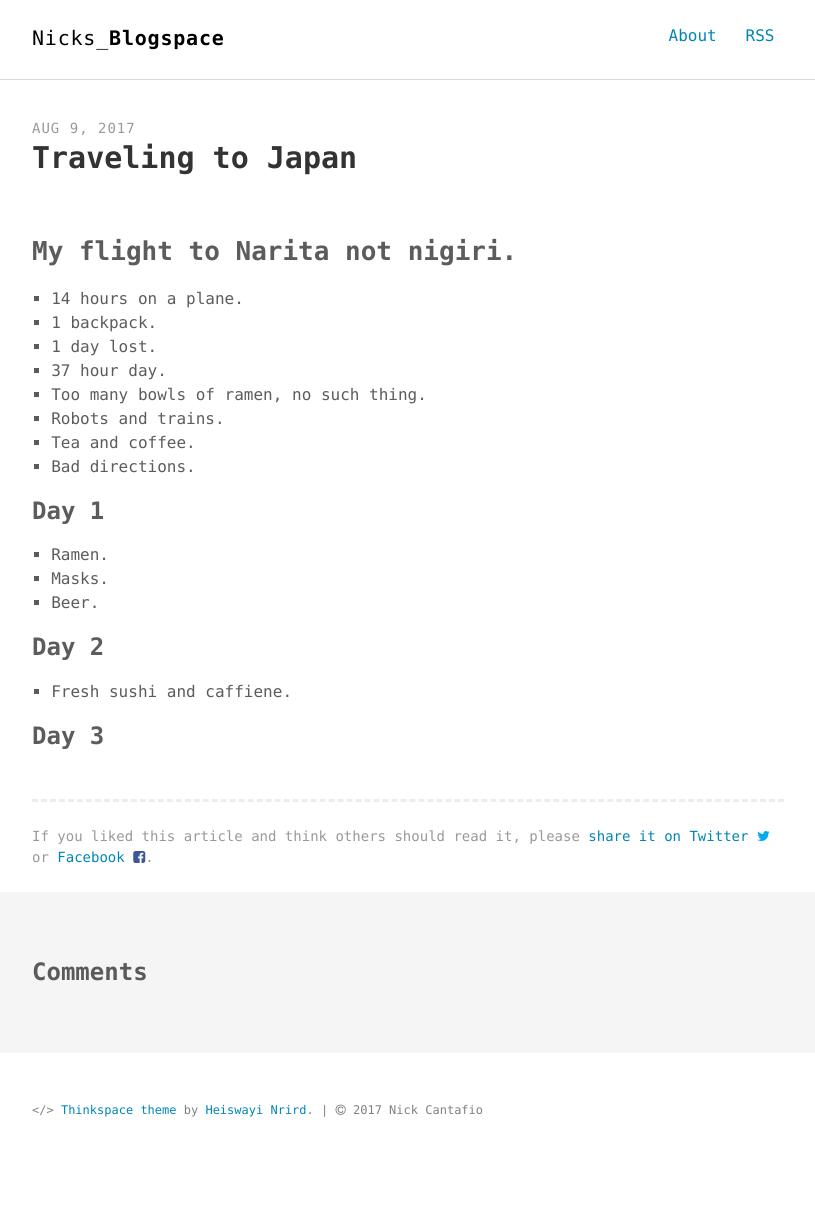
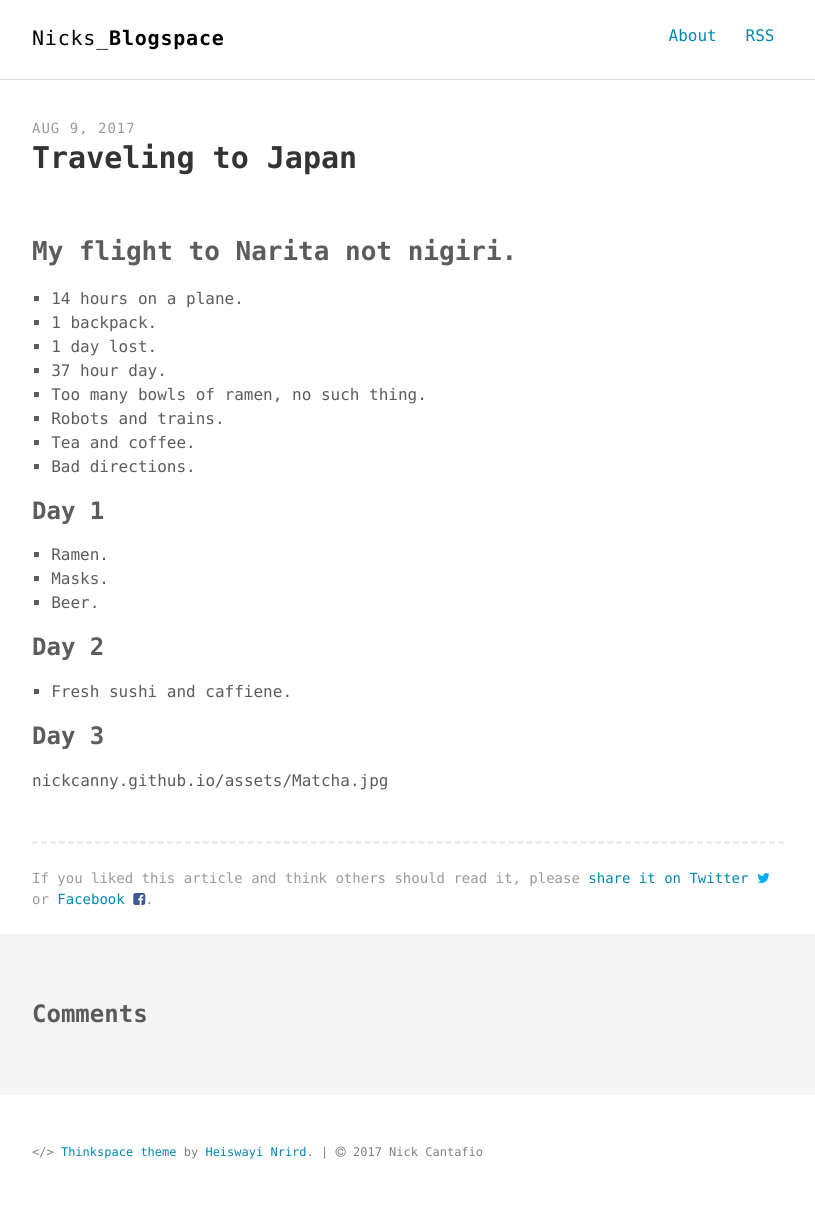
Before and after one commit to nickcanny/nickcanny.github.io, a Jekyll site: the page built from _posts/2017-8-9-Japan.md, in a window 1280 px wide. Shown: the whole page, without its empty margins (232-1047 px from the left). Built offline with Jekyll 4.4.1, drawn with Linux system fonts in a browser that asks for light colours; comment, search, counter and statistics services are not loaded; before the commit the page ends 1167 px from its top, so only the background shows below that.

Commit message:
Update 2017-8-9-Japan.md

```diff
--- a/_posts/2017-8-9-Japan.md
+++ b/_posts/2017-8-9-Japan.md
@@ -25,3 +25,4 @@ keywords: "dummy content"
 * Fresh sushi and caffiene.
 
 ### Day 3
+ nickcanny.github.io/assets/Matcha.jpg
```
